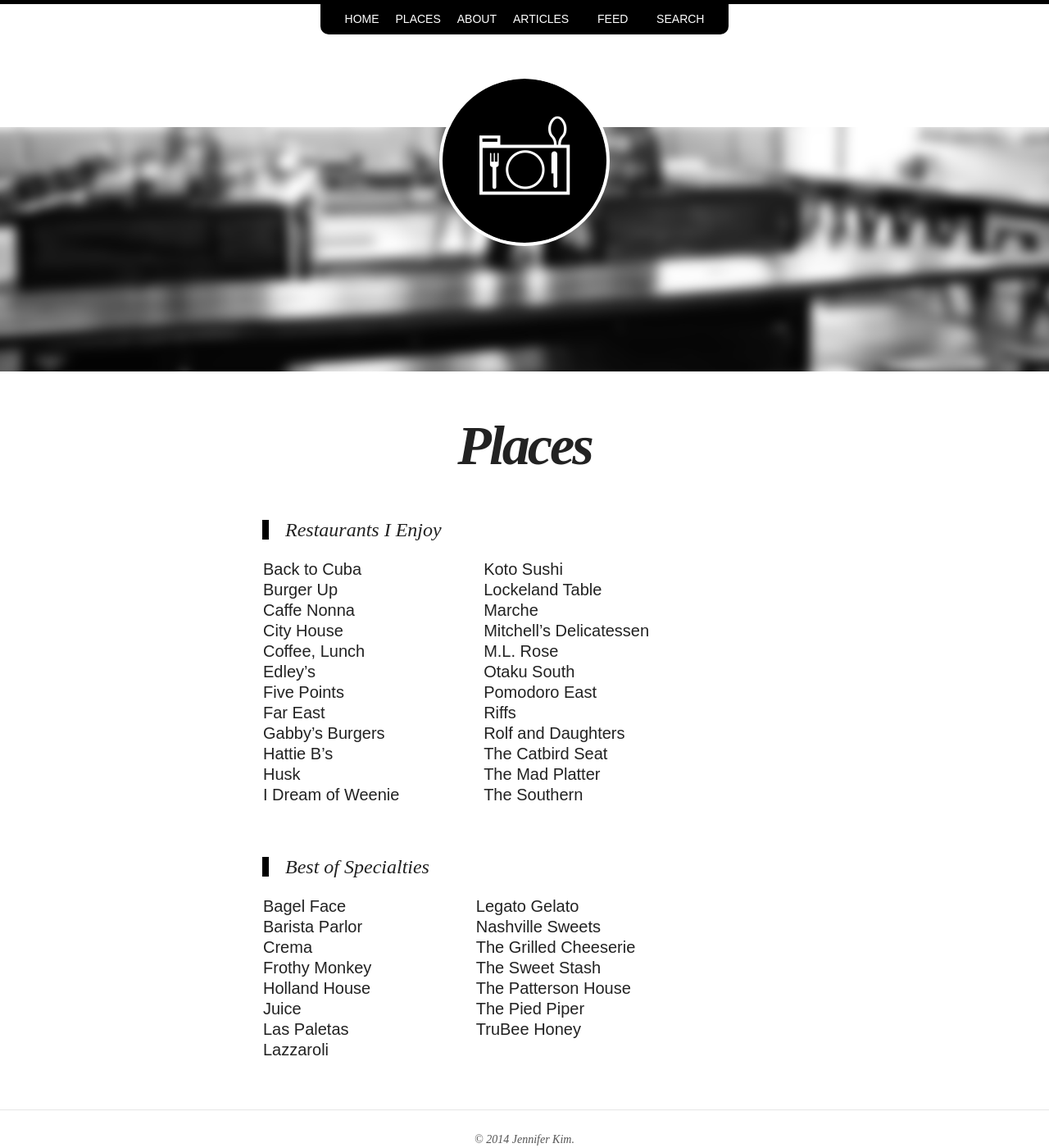
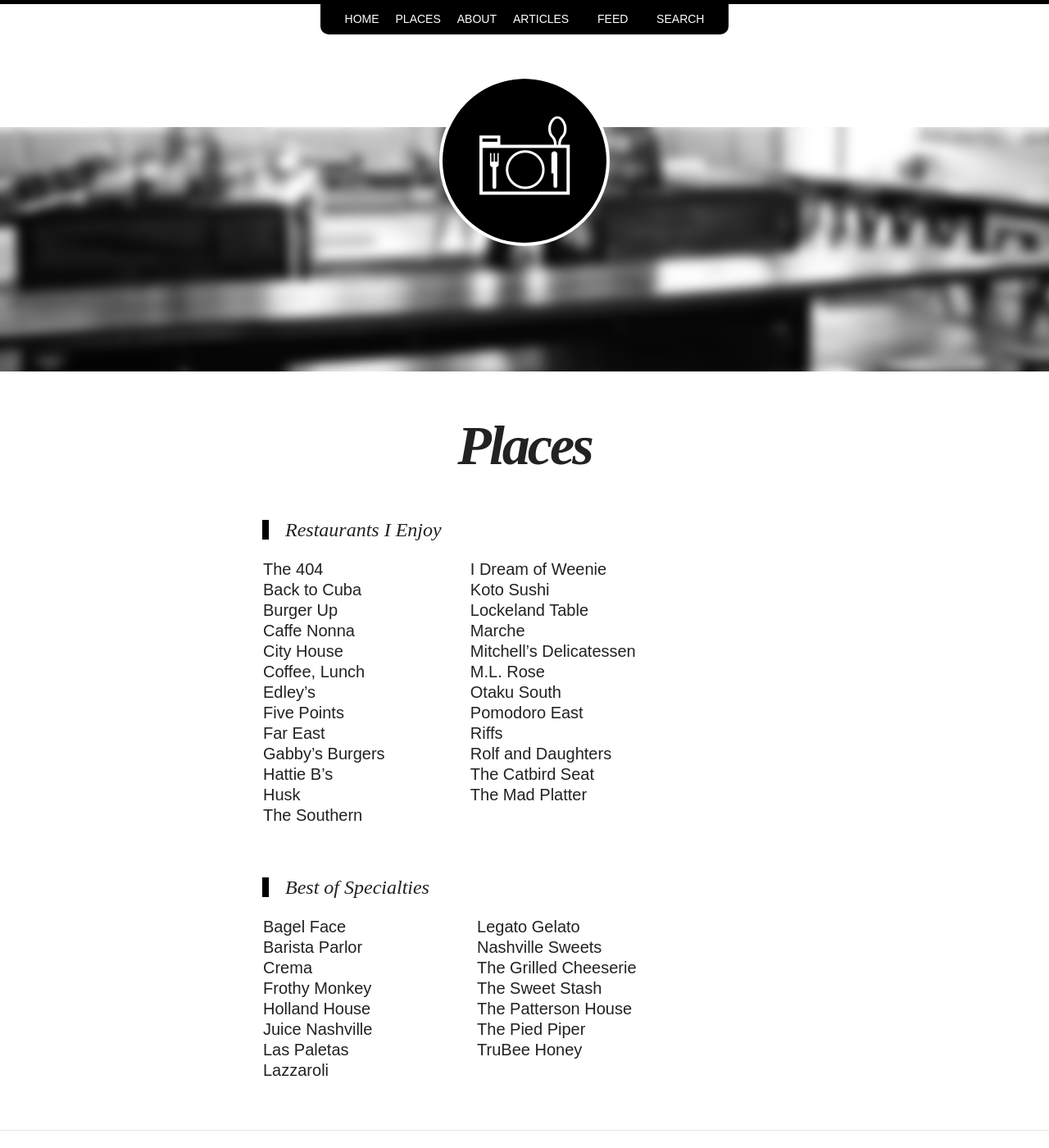
Before and after one commit to ahungryhipster/ahungryhipster.github.io, a Jekyll site: the page built from places.md, in a window 1280 px wide and 1400 px high. Shown: the whole window at 82% size. Built offline with Jekyll 4.4.1, drawn with Linux system fonts in a browser that asks for light colours; nearby versions of some CDN libraries.

Commit message:
added 404 kitchen to places

```diff
--- a/places.md
+++ b/places.md
@@ -9,6 +9,7 @@
 >Restaurants I Enjoy
 
 |:---------------|:-------:|
+| <a href="http://the404nashville.com"> The 404 | <a href="http://www.yelp.com/biz/i-dream-of-weenie-nashville">I Dream of Weenie</a>
 | <a href="http://www.yelp.com/biz/back-to-cuba-nashville">Back to Cuba</a>   | 	<a href="http://www.kotosushibar.com">	Koto Sushi</a>   |
 | <a href="http://www.burger-up.com">Burger Up</a>   | 	<a href="http://lockelandtable.com">Lockeland Table |
 | <a href="http://caffenonna.com">Caffe Nonna</a>   | 	<a href="http://www.marcheartisanfoods.com">Marche</a>   |
@@ -35,7 +36,7 @@
 | <a href="http://www.crema-coffee.com">Crema</a>   | <a href="http://thegrilledcheeserietruck.com">The Grilled Cheeserie</a>   |
 | <a href="http://frothymonkey.com">Frothy Monkey</a>   | <a href="http://thesweetstash.com">The Sweet Stash</a>   |
 | <a href="http://www.hollandhousebarandrefuge.com">Holland House</a>   | <a href="http://www.thepattersonnashville.com">The Patterson House</a>   |
-| <a href="http://www.thejuicenashville.com">Juice</a>   | <a href="http://www.thepiedpipercreamery.com">The Pied Piper</a>   |
+| <a href="http://www.thejuicenashville.com">Juice Nashville</a>   | <a href="http://www.thepiedpipercreamery.com">The Pied Piper</a>   |
 | <a href="http://www.yelp.com/biz/las-paletas-gourmet-popsicles-nashville">Las Paletas</a>   | <a href="http://www.trubeehoney.com">TruBee Honey</a>   |
 | <a href="http://www.lazzaroli.com">Lazzaroli</a>   |    |
 {: rules="groups" style="width:100%"}
```
Also changed, not shown: other parts of places.md (+1 -1 lines).
